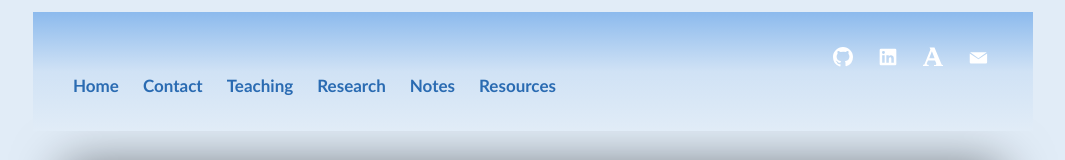
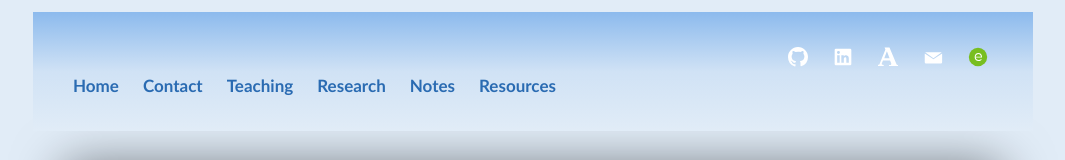
Before and after one commit to sayantanimath/sayantanimath.github.io, a plain HTML site: page pages/Research.html in a window 1280 px wide. Shown: the top 160 px of the page, without its empty margins (107-1172 px from the left). Drawn offline with nearby package versions, Linux system fonts and the light colour scheme.

Commit message:
Add eBird link with SVG icon to Research page

```diff
--- a/pages/Research.html
+++ b/pages/Research.html
@@ -60,6 +60,15 @@
                     </svg>
                 </a>
             </li>
+			<li>
+    <a title="eBird" href="https://ebird.org/profile/ODM3MTI2MA/US" target="_blank">
+        <svg class="icon-small" viewBox="0 0 24 24" fill="none">
+            <circle cx="12" cy="12" r="11" fill="#78BE20"/>
+            <path d="M16.8 12.7H9.2C9.5 14.6 10.9 15.6 12.8 15.6C14 15.6 15 15.2 15.8 14.5L16.4 15.3C15.5 16.2 14.2 16.8 12.7 16.8C9.9 16.8 8 14.9 8 12C8 9.2 9.9 7.2 12.5 7.2C15 7.2 16.8 9 16.8 11.9C16.8 12.2 16.8 12.5 16.8 12.7ZM9.2 11.6H15.5C15.3 9.8 14.1 8.5 12.5 8.5C10.9 8.5 9.5 9.7 9.2 11.6Z"
+                  fill="white"/>
+        </svg>
+    </a>
+</li>
         </ul>
     </div>
 
```
